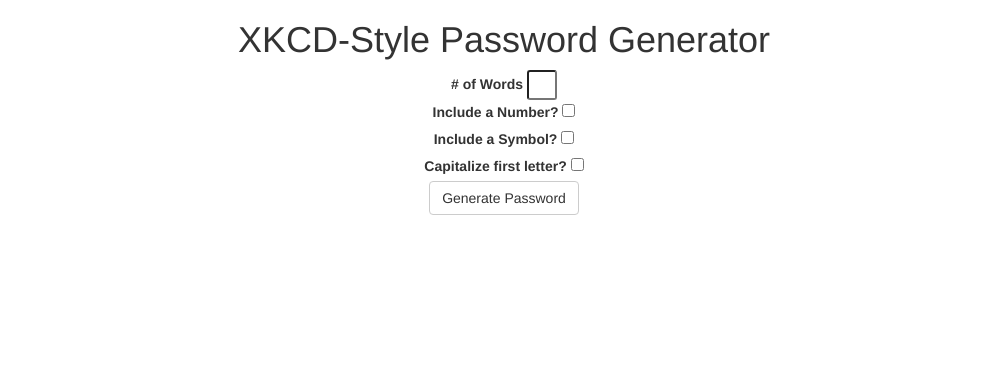
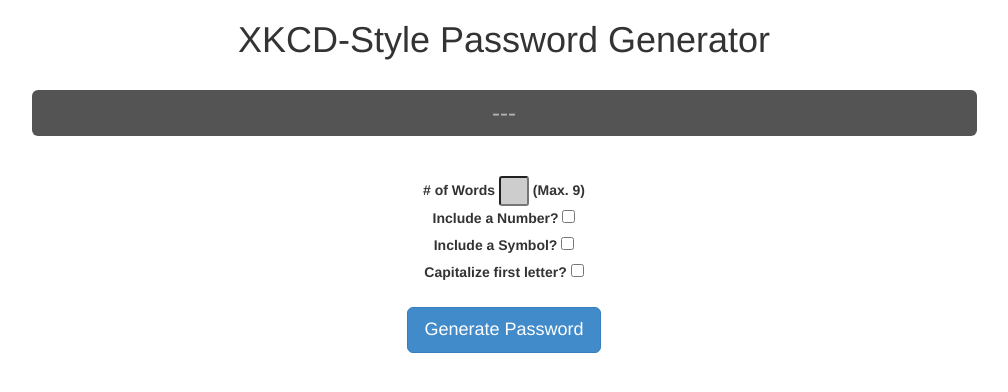
Before and after one commit to harrisonmuskat/P2, a PHP site: page / in a window 1280 px wide. Shown: the top 392 px of the page, without its empty margins (136-1144 px from the left). Run offline with PHP 8.4, Linux system fonts and the light colour scheme; data that the repository does not hold is empty.

Commit message:
Updated css, added functionality

```diff
--- a/index.php
+++ b/index.php
@@ -6,27 +6,50 @@
 
 	<link rel = 'stylesheet' href = 'css/bootstrap.css' type = 'text/css' />
 	<?php require 'logic.php' ?>
+
+	<style>
+		.output {
+			text-align: center;
+			background-color: #545454;
+			padding: 10px;
+			color: #B5B4B4;
+			display: block;
+		}
+
+		.input {
+			background-color: #CDCDCD;
+		}
+
+	</style>
 </head>
 
 <body class = 'container'>
-
+	<div class = 'row'>
 		<h1 class = 'text-center'> XKCD-Style Password Generator </h1>
 
-	<div class = 'text-center'>
+		<div class = 'col-md-10 col-md-offset-1'>
+			<h3 class = 'text-center output img-rounded'> <?php echo $pw; ?> </h3>
+			<br>
+		</div>
+
+		<div class = 'col-md-6 col-md-offset-3 text-center'>
+			<p>
 				<form method = 'POST' action = 'index.php'>
 					<label for='words'># of Words</label>
-				<input class = 'input-sm input-width' type='text' name='words' id='words' maxlength = 1 value=''> <br>
+						<input class = 'input-sm input-width input' type='text' name='words' id='words' maxlength = 1 value=''>
+						<label for = 'words'>(Max. 9)</label> <br>
 					<label for='number'>Include a Number?</label>
 						<input type = 'checkbox' name = 'number' id = 'number'> <br>
 					<label for='symbol'>Include a Symbol?</label>
 						<input type = 'checkbox' name = 'symbol' id = 'symbol'> <br>
 					<label for='uppercase'>Capitalize first letter?</label>
-				<input type = 'checkbox' name = 'uppercase' id = 'uppercase'> <br>
+						<input type = 'checkbox' name = 'uppercase' id = 'uppercase'> <br><br>
 
-			<input type='submit' class='btn btn-default' value='Generate Password'>
+					<input type='submit' class='btn btn-primary btn-lg' value='Generate Password'>
 				</form>
+			</p>
 		</div>
-
+	</div>
 
 </body>
 
--- a/logic.php
+++ b/logic.php
@@ -17,15 +17,17 @@ $symbol = (array_merge(array_splice($symbol, 0, 15), array_splice($symbol, 25, 7
 //print_r($symbol);
 
 // Initializes $num_Words as the user's requested number of words
-if (array_key_exists('words', $_POST)){
+if (!empty($_POST['words'])){
 	$num_Words = $_POST['words'];
+}
+else {
+	$num_Words = 4;
 }
 
 // Initializes $pw as an empty string
 $pw = '';
 
 // Loops through $wordlist the number of times the user requested a word
-if(isset($num_Words)){
 for($i = 0; $i < $num_Words; $i++){
 	// Adds a randomly selected word from $wordlist to $pw
 	if ($i == 0) {
@@ -33,7 +35,6 @@ if(isset($num_Words)){
 	}
 	else {
 		$pw .= '-'.$wordlist[0][rand(0,4999)];
-		}
 	}
 }
 
@@ -49,5 +50,4 @@ if (array_key_exists('uppercase', $_POST)) {
 	$pw = ucfirst($pw);
 }
 
-echo $pw;
 ?>
```
Lines whose indentation alone changed are shown as unchanged.
